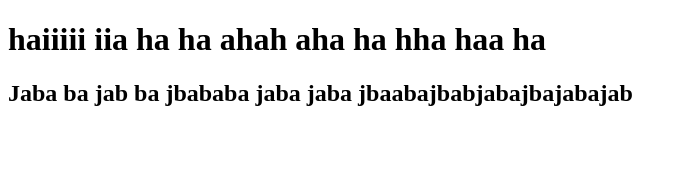
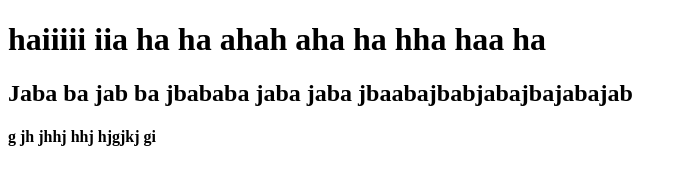
Before and after one commit to RahulPSkadumeni/learnGit, a plain HTML site: page index.html in a window 1280 px wide. Shown: the whole page, without its empty margins (0-687 px from the left). Drawn offline with Linux system fonts and the light colour scheme.

Commit message:
edit index in feture

```diff
--- a/index.html
+++ b/index.html
@@ -9,5 +9,13 @@
 <body>
     <h1>haiiiii iia ha ha ahah  aha ha  hha haa ha</h1>
     <h2>Jaba ba jab ba jbababa jaba jaba jbaabajbabjabajbajabajab</h2>
+
+    <h4>g
+        jh
+        jhhj
+        hhj
+        hjgjkj
+        gi
+    </h4>
 </body>
 </html>
```
